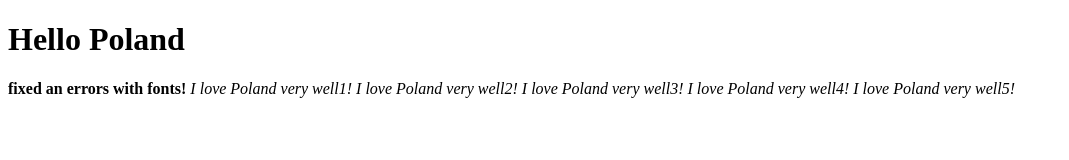
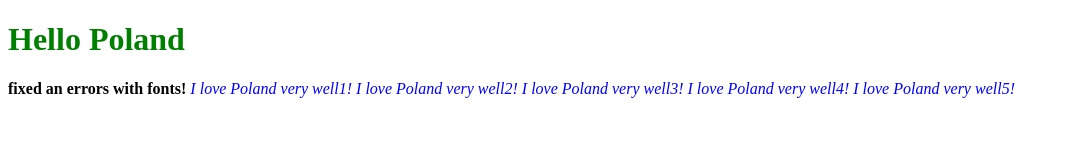
Before and after one commit to Gamali/site, a plain HTML site: page index.html in a window 1280 px wide. Shown: the whole page, without its empty margins (0-1069 px from the left). Drawn offline with Linux system fonts and the light colour scheme.

Commit message:
add site

```diff
--- /dev/null
+++ b/css/site.css
@@ -0,0 +1,7 @@
+p {
+    color: red;
+}
+
+i {
+    color: blue;
+}
--- a/index.html
+++ b/index.html
@@ -3,6 +3,8 @@
 <head>
 <meta http-equiv="Content-Type" content="text/html; charset=utf-8" />
   <title>Hello Poland</title>
+	<link href="css/style.css" rel="stylesheet" type="text/css" />
+	<link href="css/site.css" rel="stylesheet" type="text/css" />
 </head>
 <body>
 	<h1>Hello Poland</h1>
```
Also changed, not shown: about.html (+1 -0 lines).
